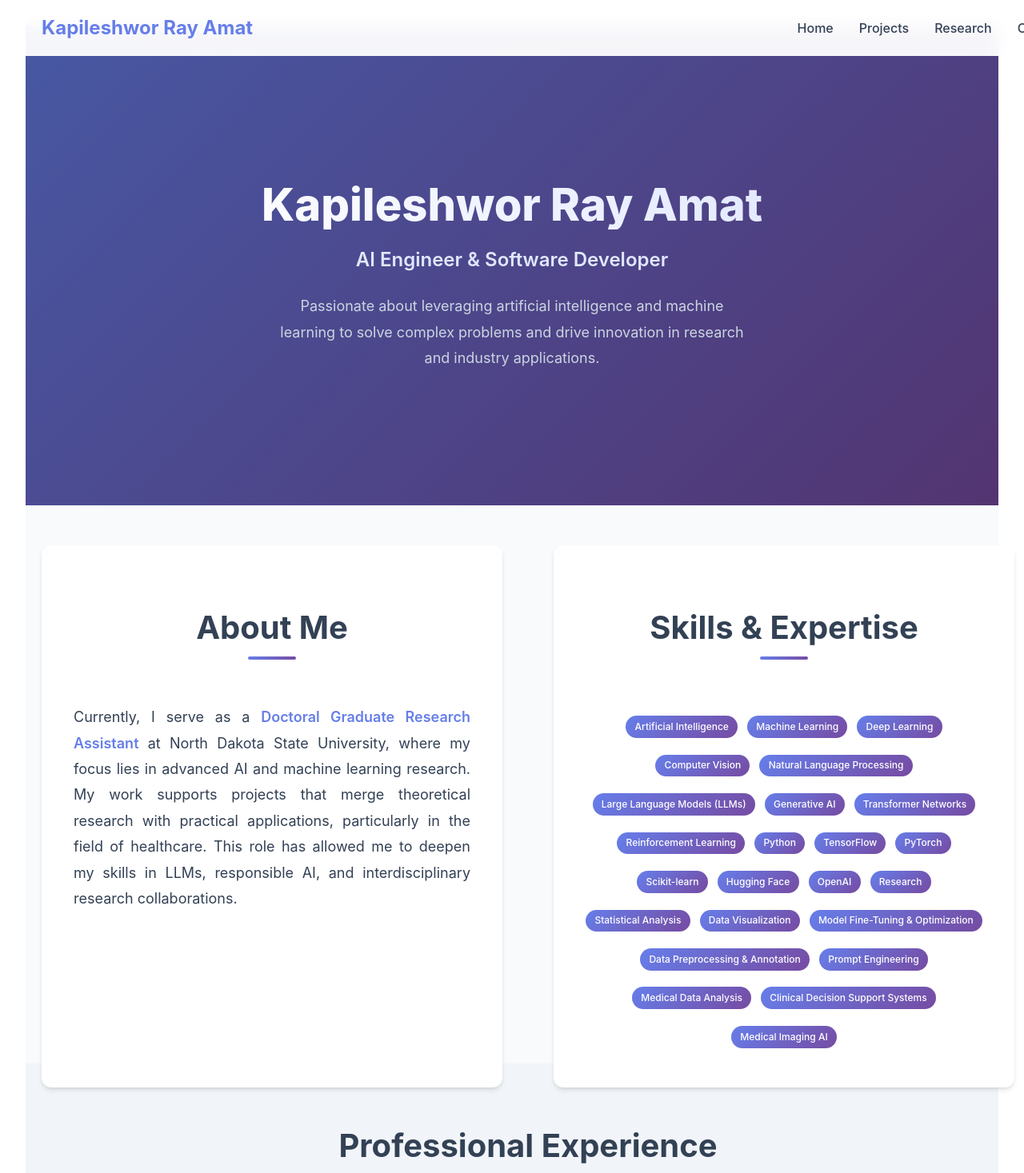
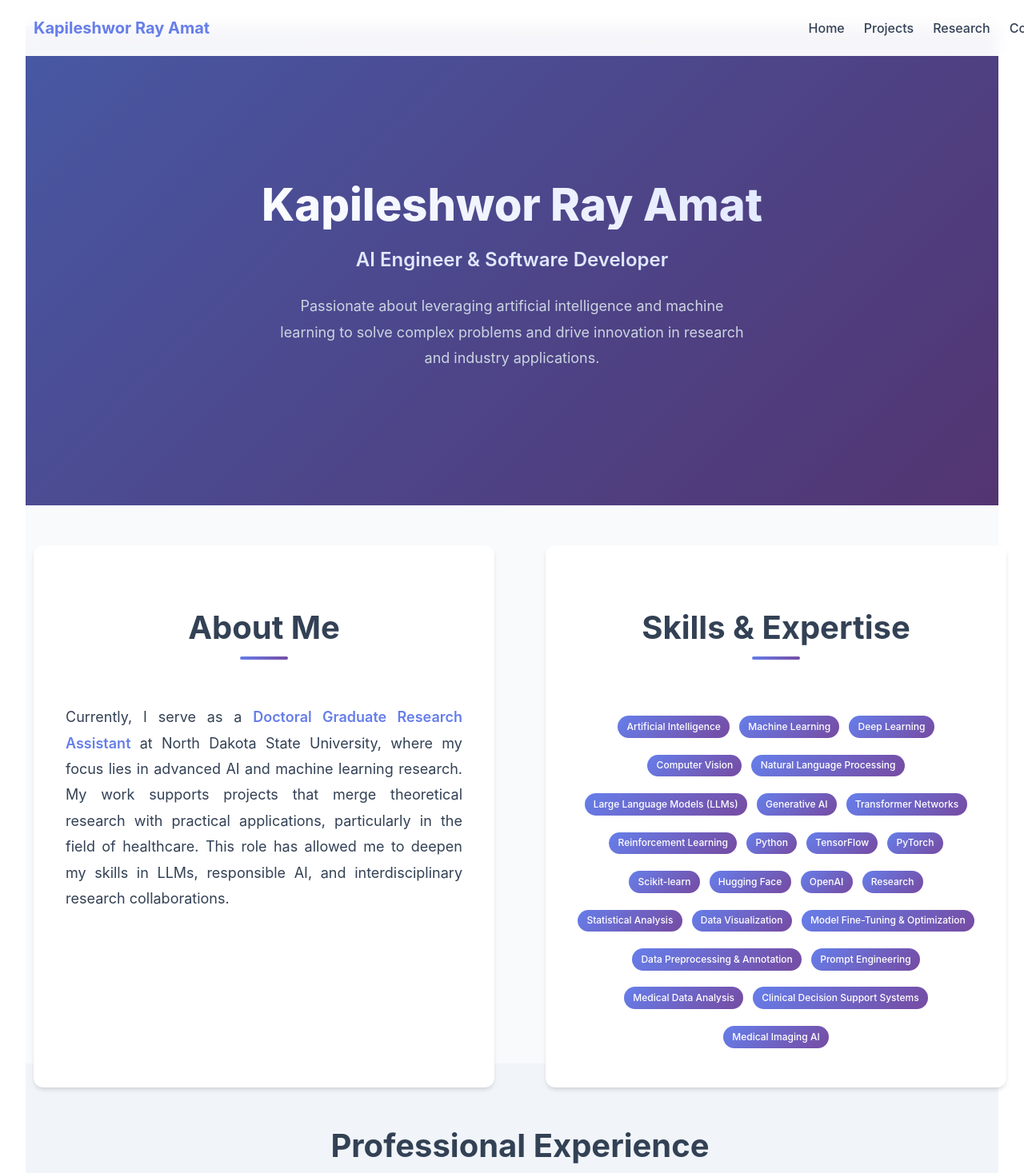
Before and after one commit to Akatzz12/Akatzz12.github.io, a React (Vite) app: page / in a window 1280 px wide. Shown: the top 1467 px of the page at 80% size. Built offline with nearby package versions, Linux system fonts and the light colour scheme.

Commit message:
Minimize padding and reduce logo size to fix Contact button cutoff and white space

```diff
--- a/src/components/Home.css
+++ b/src/components/Home.css
@@ -15,7 +15,7 @@
 .container {
   width: 100%;
   margin: 0 auto;
-  padding: 0 20px;
+  padding: 0 10px;
 }
 
 .section-title {
@@ -68,7 +68,7 @@
   z-index: 2;
   width: 100%;
   margin: 0 auto;
-  padding: 0 20px;
+  padding: 0 10px;
   text-align: center;
 }
 
@@ -235,11 +235,11 @@
 /* Responsive Design */
 @media (max-width: 768px) {
   .container {
-    padding: 0 15px;
+    padding: 0 10px;
   }
 
   .hero-container {
-    padding: 0 15px;
+    padding: 0 10px;
   }
 
   .hero-title {
--- a/src/components/Navbar.css
+++ b/src/components/Navbar.css
@@ -12,7 +12,7 @@
 .nav-container {
   width: 100%;
   margin: 0 auto;
-  padding: 0 20px;
+  padding: 0 10px;
   display: flex;
   justify-content: space-between;
   align-items: center;
@@ -20,7 +20,7 @@
 }
 
 .nav-logo a {
-  font-size: 1.5rem;
+  font-size: 1.25rem;
   font-weight: 700;
   color: var(--primary-color);
   text-decoration: none;
@@ -34,7 +34,7 @@
 .nav-menu {
   display: flex;
   list-style: none;
-  gap: 2rem;
+  gap: 1.5rem;
   margin: 0;
   padding: 0;
 }
@@ -86,7 +86,7 @@
 
 @media (max-width: 768px) {
   .nav-container {
-    padding: 0 15px;
+    padding: 0 10px;
   }
 
   .nav-menu {
```
